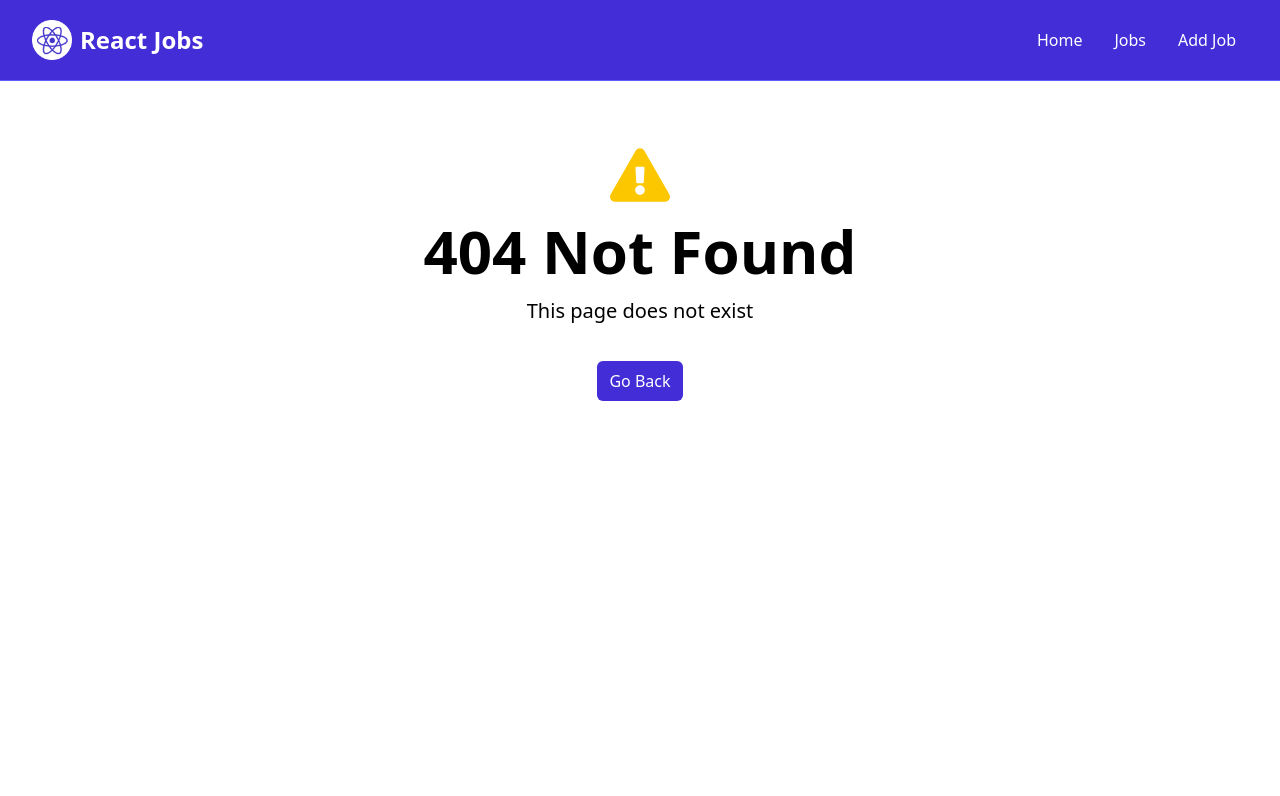
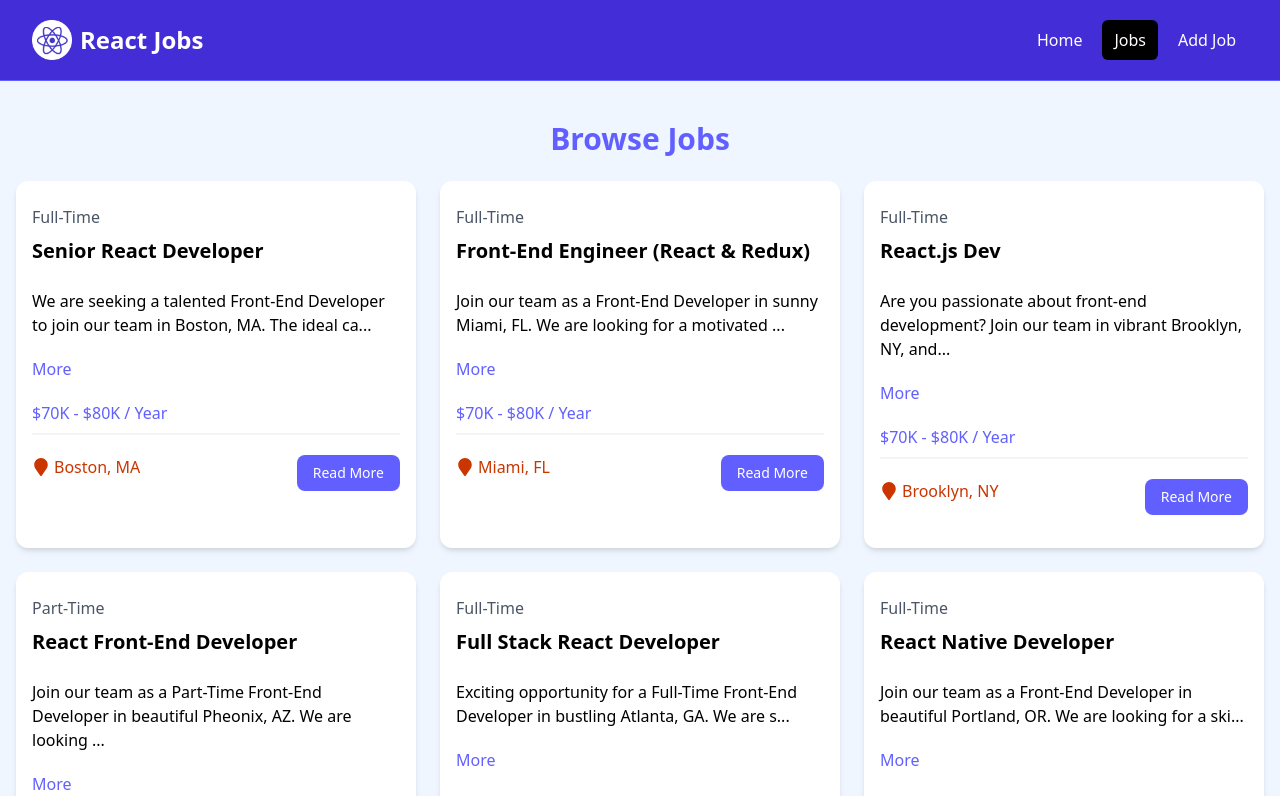
Before and after one commit to DishaByakod/reactJobs, a React (Vite) app: page /Jobs in a window 1280 px wide. Before the commit this address had no page. Shown: the top 796 px of the page. Built offline with nearby package versions, Linux system fonts and the light colour scheme.

Commit message:
job changes

```diff
--- a/src/App.jsx
+++ b/src/App.jsx
@@ -49,7 +49,7 @@
     createRoutesFromElements(
       <Route path="/" element={<MainLayout />}>
         <Route index element={<HomePage />} />
-        <Route path="/reactJobs/" element={<JobsPage />} />
+        <Route path="/Jobs" element={<JobsPage />} />
         <Route path="/add-job" element={<AddJobPage addJobSubmit={addJob} />} />
         <Route
           path="/edit-job/:id"
--- a/src/components/BrowseJobs.jsx
+++ b/src/components/BrowseJobs.jsx
@@ -9,14 +9,16 @@
   useEffect(() => {
     const fetchJobs = async () => {
       try {
-        // fetch from public folder
-        const res = await fetch("/jobs.json");
+        const res = await fetch(`${import.meta.env.BASE_URL}jobs.json`);
         const data = await res.json();
 
-        // If you want only 3 jobs on home
-        setJobs(isHome ? data.slice(0, 3) : data);
+        // Ensure it's always an array
+        const jobsArray = Array.isArray(data) ? data : data.jobs || [];
+
+        setJobs(isHome ? jobsArray.slice(0, 3) : jobsArray);
       } catch (error) {
         console.error("Error fetching jobs:", error);
+        setJobs([]); // fallback
       } finally {
         setLoading(false);
       }
--- a/src/components/Homecard.jsx
+++ b/src/components/Homecard.jsx
@@ -12,7 +12,7 @@
               Browse our React jobs and start your career today
             </p>
             <Link
-              to="/reactJobs/"
+              to="/Jobs"
               className="inline-block bg-black text-white rounded-lg px-4 py-2 hover:bg-gray-700"
             >
               Browse Jobs
--- a/src/components/NavBar.jsx
+++ b/src/components/NavBar.jsx
@@ -25,7 +25,7 @@
                 <NavLink to="/" className={linkClass}>
                   Home
                 </NavLink>
-                <NavLink to="/reactJobs/" className={linkClass}>
+                <NavLink to="/Jobs" className={linkClass}>
                   Jobs
                 </NavLink>
                 <NavLink to="/add-job" className={linkClass}>
--- /dev/null
+++ b/src/jobs.json
@@ -0,0 +1,102 @@
+{
+  "jobs": [
+    {
+      "id": "1",
+      "title": "Senior React Developer",
+      "type": "Full-Time",
+      "description": "We are seeking a talented Front-End Developer to join our team in Boston, MA. The ideal candidate will have strong skills in HTML, CSS, and JavaScript, with experience working with modern JavaScript frameworks such as React or Angular.",
+      "location": "Boston, MA",
+      "salary": "$70K - $80K",
+      "company": {
+        "name": "NewTek Solutions",
+        "description": "NewTek Solutions is a leading technology company specializing in web development and digital solutions. We pride ourselves on delivering high-quality products and services to our clients while fostering a collaborative and innovative work environment.",
+        "contactEmail": "contact@teksolutions.com",
+        "contactPhone": "555-555-5555"
+      }
+    },
+    {
+      "id": "2",
+      "title": "Front-End Engineer (React & Redux)",
+      "type": "Full-Time",
+      "location": "Miami, FL",
+      "description": "Join our team as a Front-End Developer in sunny Miami, FL. We are looking for a motivated individual with a passion for crafting beautiful and responsive web applications. Experience with UI/UX design principles and a strong attention to detail are highly desirable.",
+      "salary": "$70K - $80K",
+      "company": {
+        "name": "Veneer Solutions",
+        "description": "Veneer Solutions is a creative agency specializing in digital design and development. Our team is dedicated to pushing the boundaries of creativity and innovation to deliver exceptional results for our clients.",
+        "contactEmail": "contact@loremipsum.com",
+        "contactPhone": "555-555-5555"
+      }
+    },
+    {
+      "id": "3",
+      "title": "React.js Dev",
+      "type": "Full-Time",
+      "location": "Brooklyn, NY",
+      "description": "Are you passionate about front-end development? Join our team in vibrant Brooklyn, NY, and work on exciting projects that make a difference. We offer competitive compensation and a collaborative work environment where your ideas are valued.",
+      "salary": "$70K - $80K",
+      "company": {
+        "name": "Dolor Cloud",
+        "description": "Dolor Cloud is a leading technology company specializing in digital solutions for businesses of all sizes. With a focus on innovation and customer satisfaction, we are committed to delivering cutting-edge products and services.",
+        "contactEmail": "contact@dolorsitamet.com",
+        "contactPhone": "555-555-5555"
+      }
+    },
+    {
+      "id": "4",
+      "title": "React Front-End Developer",
+      "type": "Part-Time",
+      "description": "Join our team as a Part-Time Front-End Developer in beautiful Pheonix, AZ. We are looking for a self-motivated individual with a passion for creating engaging user experiences. This position offers flexible hours and the opportunity to work remotely.",
+      "location": "Pheonix, AZ",
+      "salary": "$60K - $70K",
+      "company": {
+        "name": "Alpha Elite",
+        "description": "Alpha Elite is a dynamic startup specializing in digital marketing and web development. We are committed to fostering a diverse and inclusive workplace where creativity and innovation thrive.",
+        "contactEmail": "contact@adipisicingelit.com",
+        "contactPhone": "555-555-5555"
+      }
+    },
+    {
+      "id": "5",
+      "title": "Full Stack React Developer",
+      "type": "Full-Time",
+      "description": "Exciting opportunity for a Full-Time Front-End Developer in bustling Atlanta, GA. We are seeking a talented individual with a passion for building elegant and scalable web applications. Join our team and make an impact!",
+      "location": "Atlanta, GA",
+      "salary": "$90K - $100K",
+      "company": {
+        "name": "Browning Technologies",
+        "description": "Browning Technologies is a rapidly growing technology company specializing in e-commerce solutions. We offer a dynamic and collaborative work environment where employees are encouraged to think creatively and innovate.",
+        "contactEmail": "contact@consecteturadipisicing.com",
+        "contactPhone": "555-555-5555"
+      }
+    },
+    {
+      "id": "6",
+      "title": "React Native Developer",
+      "type": "Full-Time",
+      "description": "Join our team as a Front-End Developer in beautiful Portland, OR. We are looking for a skilled and enthusiastic individual to help us create innovative web solutions. Competitive salary and great benefits package available.",
+      "location": "Portland, OR",
+      "salary": "$100K - $110K",
+      "company": {
+        "name": "Port Solutions INC",
+        "description": "Port Solutions is a leading technology company specializing in software development and digital marketing. We are committed to providing our clients with cutting-edge solutions and our employees with a supportive and rewarding work environment.",
+        "contactEmail": "contact@ipsumlorem.com",
+        "contactPhone": "555-555-5555"
+      }
+    },
+    {
+      "id": "c312",
+      "title": "fkgn",
+      "type": "Full-Time",
+      "location": "rjgb",
+      "description": "grjg",
+      "salary": "Under $50K",
+      "company": {
+        "name": "fruh",
+        "description": "ruth",
+        "contactEmail": "dishabyakod@gmail.com",
+        "contactPhone": "18495265"
+      }
+    }
+  ]
+}
--- a/src/pages/JobPage.jsx
+++ b/src/pages/JobPage.jsx
@@ -94,9 +94,21 @@
 };
 
 const jobLoader = async ({ params }) => {
-  const res = await fetch(`/api/jobs/${params.id}`);
+  // Fetch full jobs.json from the public folder
+  const res = await fetch(`${import.meta.env.BASE_URL}jobs.json`);
   const data = await res.json();
-  return data;
+
+  // Ensure it's an array (same fix as before)
+  const jobsArray = Array.isArray(data) ? data : data.jobs || [];
+
+  // Find the job by id (params.id is a string, so convert)
+  const job = jobsArray.find((j) => String(j.id) === params.id);
+
+  if (!job) {
+    throw new Response("Job Not Found", { status: 404 });
+  }
+
+  return job;
 };
 
 export { JobPage as default, jobLoader };
--- a/vite.config.js
+++ b/vite.config.js
@@ -5,7 +5,7 @@
 // https://vite.dev/config/
 export default defineConfig({
   plugins: [react(), tailwindcss()],
-  base: "/reactJobs/",
+  base: "Jobs/",
   server: {
     port: 3000,
     proxy: {
```
